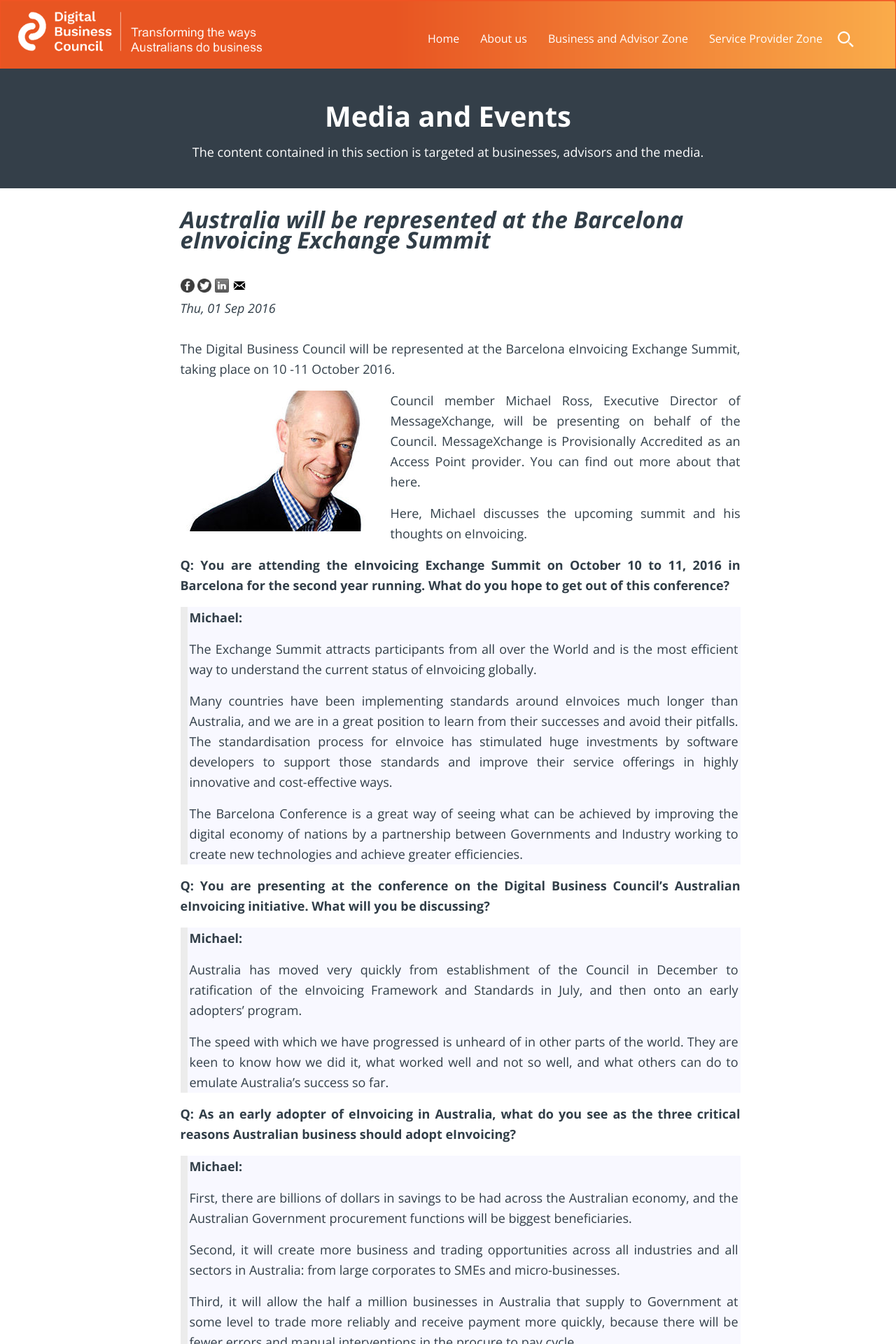
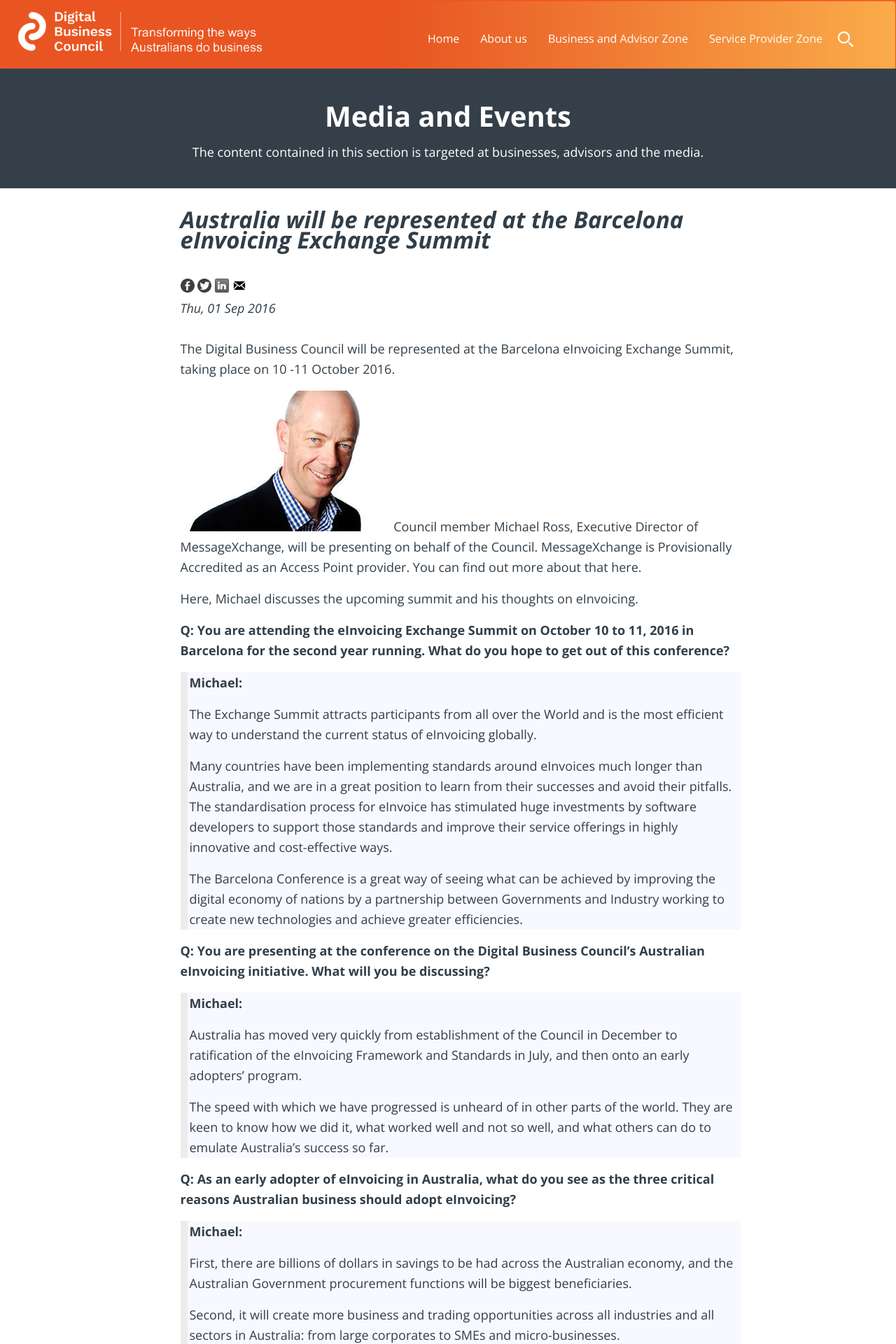
Before and after one commit to Digital-Business-Council/Digital-Business-Council.github.io, a Jekyll site: the page built from _posts/blogs/2016-09-01-Barcelona1.md, in a window 1280 px wide. Shown: the top 1920 px of the page at 70% size. Built offline with Jekyll 4.4.1, drawn with Linux system fonts in a browser that asks for light colours; comment, search, counter and statistics services are not loaded.

Commit message:
Update _content.scss

```diff
--- a/_sass/_content.scss
+++ b/_sass/_content.scss
@@ -11,8 +11,11 @@
 	}
 
 	#layout2{
+		p{
+			text-align:left;
+		}
 		img{
-			float:left;
+			float:none;
 		}
 	}
 
```
